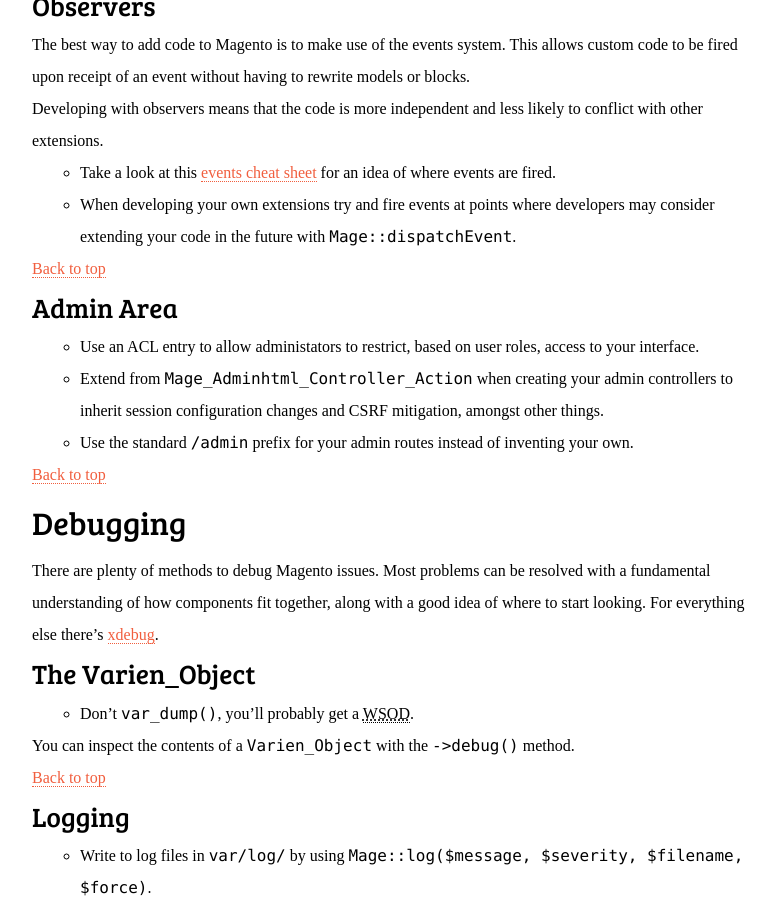
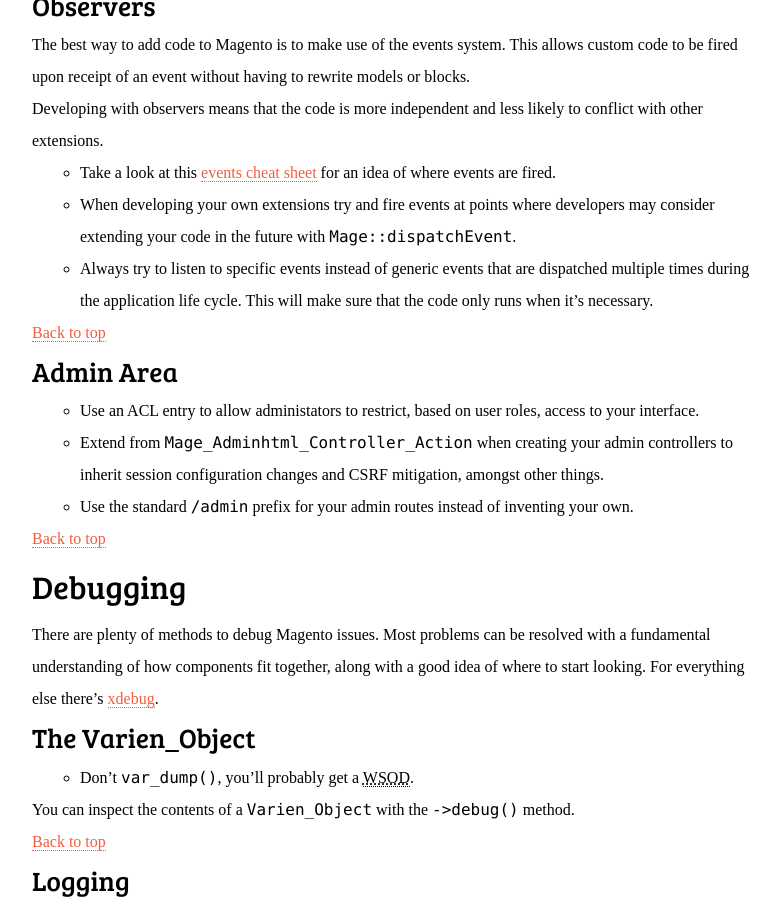
Before and after one commit to punkstar/magentotherightway.com, a Jekyll site: the page built from index.html, in a window 1280 px wide and 900 px high, scrolled down 2250 px. Shown: the whole window, without its empty margins (354-1134 px from the left). Built offline with Jekyll 4.4.1, drawn with Linux system fonts in a browser that asks for light colours; some web fonts are replaced.

Commit message:
Recommend listening to specific events (#26)

```diff
--- a/_posts/03-03-01-Observers.md
+++ b/_posts/03-03-01-Observers.md
@@ -10,3 +10,4 @@
 
 * Take a look at this [events cheat sheet](http://www.nicksays.co.uk/magento-events-cheat-sheet-1-9/) for an idea of where events are fired.
 * When developing your own extensions try and fire events at points where developers may consider extending your code in the future with `Mage::dispatchEvent`.
+* Always try to listen to specific events instead of generic events that are dispatched multiple times during the application life cycle. This will make sure that the code only runs when it's necessary.
```
